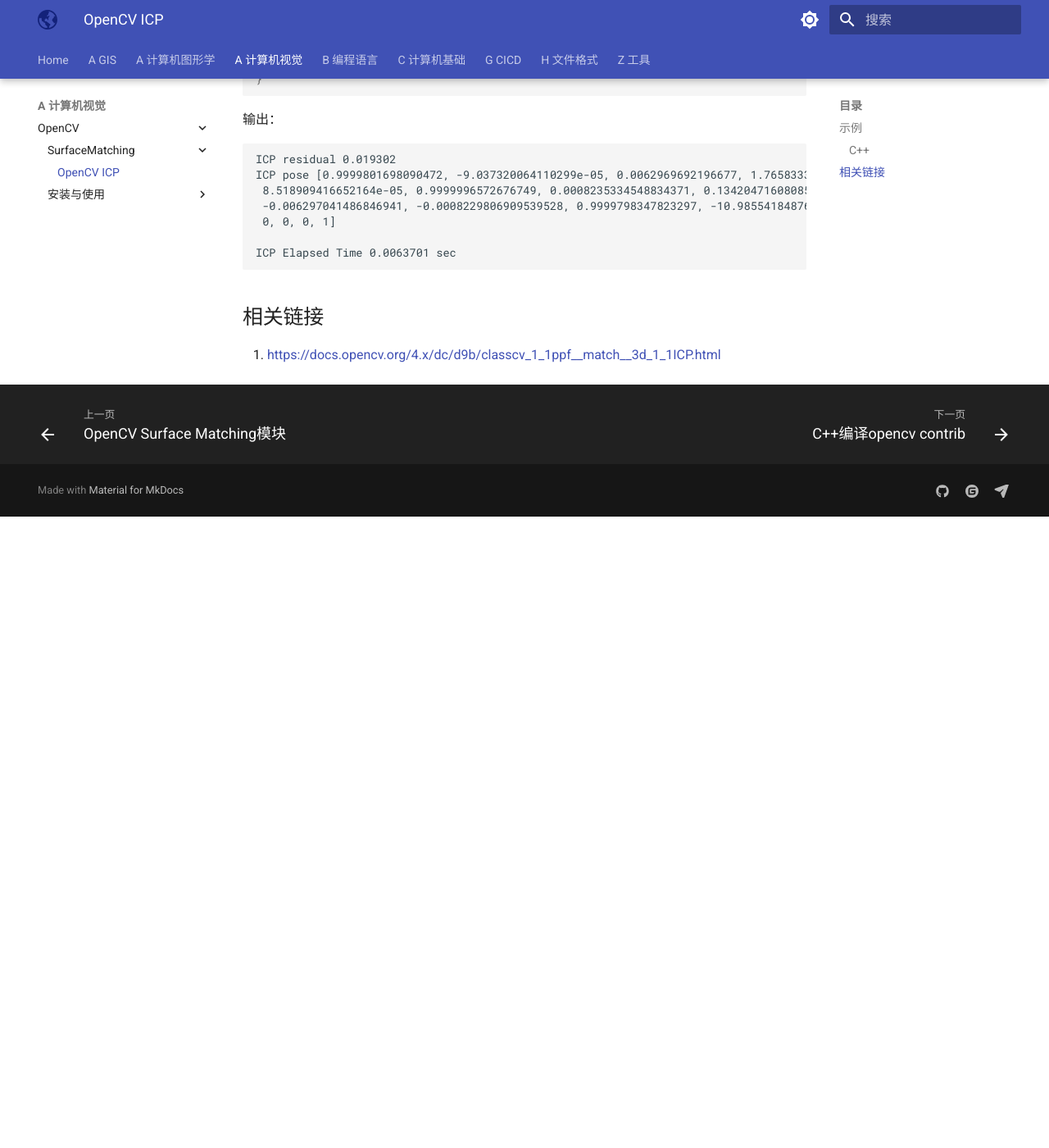
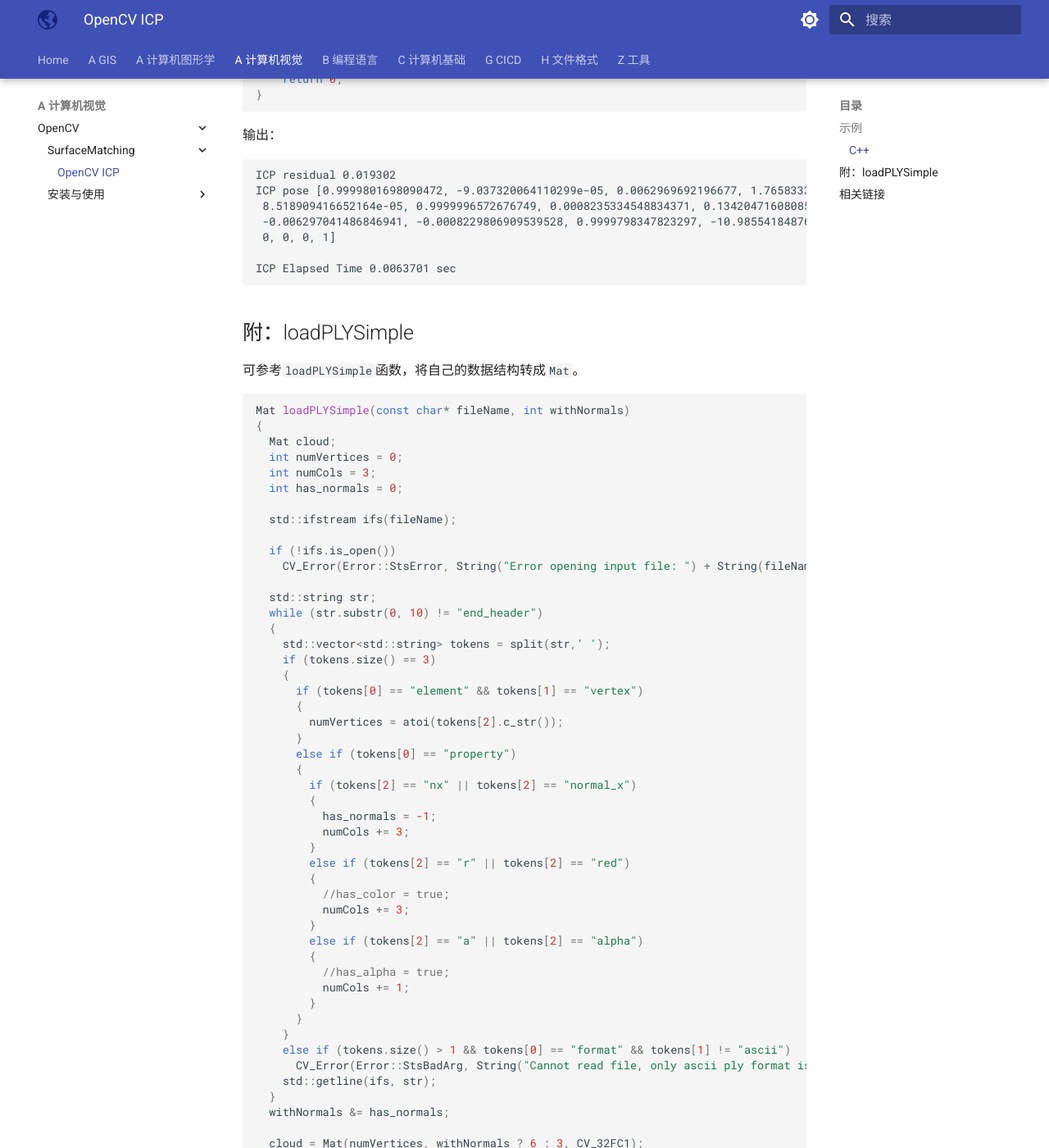
Before and after one commit to geodoer/geodoer.github.io, an MkDocs documentation site: the page built from docs/A-计算机视觉/OpenCV/SurfaceMatching/ICP.md, in a window 1280 px wide and 1400 px high, scrolled down 1861 px. Shown: the whole window at 82% size. Built offline with MkDocs 1.6.1 and Material for MkDocs 9.7.7, drawn with Linux system fonts in a browser that asks for light colours; before the commit the page ends 2491 px from its top, so only the background shows below that; some of the changed text lies outside the part shown.

Commit message:
fix: 补充ICP

````diff
--- a/docs/A-计算机视觉/OpenCV/SurfaceMatching/ICP.md
+++ b/docs/A-计算机视觉/OpenCV/SurfaceMatching/ICP.md
@@ -29,6 +29,7 @@
     string modelATransformPath = DATA_PATH "ICP/1_transform.ply";
 
     Mat modelA = loadPLYSimple(modelAPath.c_str(), 1);
+    //Mat是6*N的矩阵，包含N个顶点，6表示：点xyz 法向量xyz
     Mat modelB = loadPLYSimple(modelBPath.c_str(), 1);
 
     /**
@@ -82,6 +83,89 @@
 ICP Elapsed Time 0.0063701 sec
 ```
 
+## 附：loadPLYSimple
+可参考`loadPLYSimple`函数，将自己的数据结构转成`Mat`。
+
+```cpp
+Mat loadPLYSimple(const char* fileName, int withNormals)
+{
+  Mat cloud;
+  int numVertices = 0;
+  int numCols = 3;
+  int has_normals = 0;
+
+  std::ifstream ifs(fileName);
+
+  if (!ifs.is_open())
+    CV_Error(Error::StsError, String("Error opening input file: ") + String(fileName) + "\n");
+
+  std::string str;
+  while (str.substr(0, 10) != "end_header")
+  {
+    std::vector<std::string> tokens = split(str,' ');
+    if (tokens.size() == 3)
+    {
+      if (tokens[0] == "element" && tokens[1] == "vertex")
+      {
+        numVertices = atoi(tokens[2].c_str());
+      }
+      else if (tokens[0] == "property")
+      {
+        if (tokens[2] == "nx" || tokens[2] == "normal_x")
+        {
+          has_normals = -1;
+          numCols += 3;
+        }
+        else if (tokens[2] == "r" || tokens[2] == "red")
+        {
+          //has_color = true;
+          numCols += 3;
+        }
+        else if (tokens[2] == "a" || tokens[2] == "alpha")
+        {
+          //has_alpha = true;
+          numCols += 1;
+        }
+      }
+    }
+    else if (tokens.size() > 1 && tokens[0] == "format" && tokens[1] != "ascii")
+      CV_Error(Error::StsBadArg, String("Cannot read file, only ascii ply format is currently supported..."));
+    std::getline(ifs, str);
+  }
+  withNormals &= has_normals;
+
+  cloud = Mat(numVertices, withNormals ? 6 : 3, CV_32FC1);
+
+  for (int i = 0; i < numVertices; i++)
+  {
+    float* data = cloud.ptr<float>(i);
+    int col = 0;
+    for (; col < (withNormals ? 6 : 3); ++col)
+    {
+      ifs >> data[col];
+    }
+    for (; col < numCols; ++col)
+    {
+      float tmp;
+      ifs >> tmp;
+    }
+    if (withNormals)
+    {
+      // normalize to unit norm
+      double norm = sqrt(data[3]*data[3] + data[4]*data[4] + data[5]*data[5]);
+      if (norm>0.00001)
+      {
+        data[3]/=static_cast<float>(norm);
+        data[4]/=static_cast<float>(norm);
+        data[5]/=static_cast<float>(norm);
+      }
+    }
+  }
+
+  //cloud *= 5.0f;
+  return cloud;
+}
+```
 
 ## 相关链接
 
````
